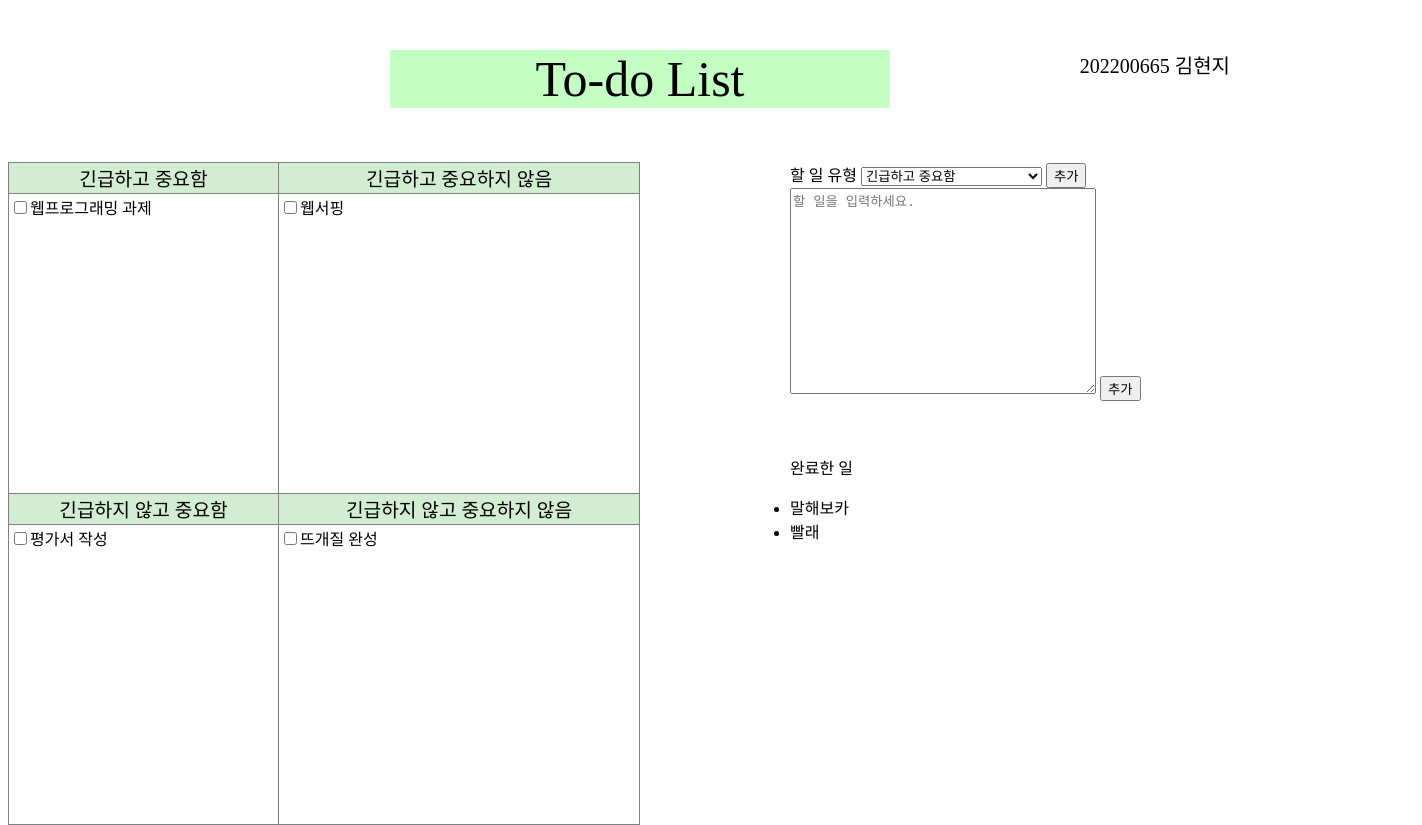
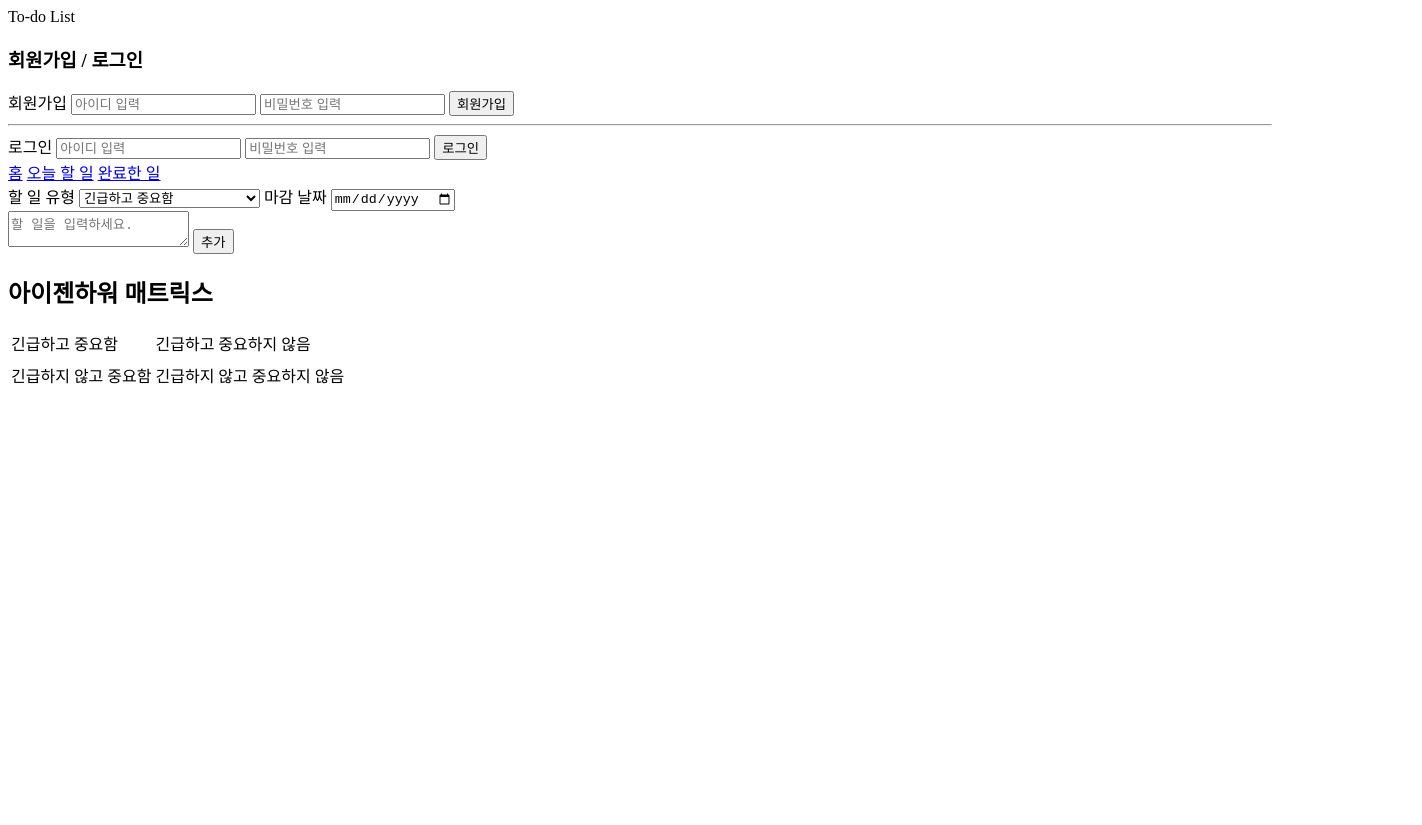
Before and after one commit to rlaguswl396/rlaguswl396.github.io, a plain HTML site: page index.html in a window 1280 px wide. Shown: the whole page, 1422 px wide, since content can reach past the window. After the commit the page ends 800 px from the top, so only its background shows below. Drawn offline with Linux system fonts and the light colour scheme.

Commit message:
index.html

```diff
--- a/index.html
+++ b/index.html
@@ -4,119 +4,72 @@
     <meta charset="UTF-8">
     <meta name="viewport" content="width=device-width, initial-scale=1.0">
     <title>To-do List</title>
-    <style>
-        table{
-            width: 50%;
-            border-collapse: collapse;
-            float: left;
-        }
-        td{
-            vertical-align: top;
-        }
-        textarea{
-            width: 300px;
-            height: 200px;
-            size
-        }
-        .table_head{
-            text-align: center;
-            font-size: larger;
-            background-color: rgb(210, 237, 210);
-        }
-        #header{
-            font-size: 50px;
-            margin:0 auto;
-            text-align: center;
-            margin-top: 50px;
-            background-color: rgb(195, 255, 195);
-            width: 500px;
-
-        }
-        #name{
-            position: fixed;
-            right: 50px;
-            top: 50px;
-            font-size: 20px;
-        }
-        #add, #done{
-            position: relative;
-            left: 150px;
-        }
-    </style>
 </head>
 <body>
     <div id="header">To-do List</div>
-    <div id="name">202200665 김현지</div>
-    <br><br><br>
-    <table border="1">
-        <tr class="table_head"><td>긴급하고 중요함</td><td>긴급하고 중요하지 않음</td></tr>
-        <tr style="height: 300px;"><td>
-                <input type="checkbox">웹프로그래밍 과제
-            </td>
-            <td>
-                <input type="checkbox">웹서핑
-            </td>
-        </tr>
-        <tr class="table_head"><td>긴급하지 않고 중요함</td><td>긴급하지 않고 중요하지 않음</td></tr>
-        <tr style="height: 300px;"><td>
-                <input type="checkbox">평가서 작성
-            </td>
-            <td>
-                <input type="checkbox">뜨개질 완성
-            </td>
-        </tr>
-    </table>
-    <div id="add">
-        <form id="todoForm">
-            <label for="type">할 일 유형</label>
-            <select name="todo_type" id="todo_type">
-              <option value="1">긴급하고 중요함</option>
-              <option value="2">긴급하고 중요하지 않음</option>
-              <option value="3">긴급하고 중요하지 않음</option>
-              <option value="4">긴급하지 않고 중요하지 않음</option>
-            </select>
-            <input type="submit" value="추가" />
+
+    <div id="sidebar">
+        <h3>회원가입 / 로그인</h3>
+        <form id="signupForm">
+            <label for="signup_username">회원가입</label>
+            <input type="text" id="signup_username" placeholder="아이디 입력" required>
+            <input type="password" id="signup_password" placeholder="비밀번호 입력" required>
+            <button type="button" onclick="signup()">회원가입</button>
         </form>
-        <textarea name="할 일 입력" id="add_todo" placeholder="할 일을 입력하세요."></textarea>
-        <button type="button" id="addButton">추가</button>
+        <hr>
+        <form id="loginForm">
+            <label for="login_username">로그인</label>
+            <input type="text" id="login_username" placeholder="아이디 입력" required>
+            <input type="password" id="login_password" placeholder="비밀번호 입력" required>
+            <button type="button" onclick="login()">로그인</button>
+        </form>
     </div>
-    <br><br><br>
-    <div id="done">
-        완료한 일
-        <ul>
-            <li>말해보카</li>
-            <li>빨래</li>
-        </ul>
+
+    <div id="content">
+        <nav>
+            <a href="#" data-section="home" onclick="showSection('home')">홈</a>
+            <a href="#" data-section="today" onclick="showSection('today')">오늘 할 일</a>
+            <a href="#" data-section="done" onclick="showSection('done')">완료한 일</a>
+        </nav>
+
+        <div id="home" class="section">
+            <div id="add">
+                <form id="todoForm">
+                    <div class="form-row">
+                        <label for="todo_type">할 일 유형</label>
+                        <select name="todo_type" id="todo_type">
+                            <option value="urgent-important">긴급하고 중요함</option>
+                            <option value="urgent-not-important">긴급하고 중요하지 않음</option>
+                            <option value="not-urgent-important">긴급하지 않고 중요함</option>
+                            <option value="not-urgent-not-important">긴급하지 않고 중요하지 않음</option>
+                        </select>
+                        <label for="due_date">마감 날짜</label>
+                        <input type="date" id="due_date">
+                    </div>
+                    <textarea name="add_todo" id="add_todo" placeholder="할 일을 입력하세요."></textarea>
+                    <button type="button" id="addButton">추가</button>
+                </form>
+            </div>
+            <h2>아이젠하워 매트릭스</h2>
+            <table>
+                <tr class="table_head">
+                    <td>긴급하고 중요함</td>
+                    <td>긴급하고 중요하지 않음</td>
+                </tr>
+                <tr>
+                    <td id="urgent-important"></td>
+                    <td id="urgent-not-important"></td>
+                </tr>
+                <tr class="table_head">
+                    <td>긴급하지 않고 중요함</td>
+                    <td>긴급하지 않고 중요하지 않음</td>
+                </tr>
+                <tr>
+                    <td id="not-urgent-important"></td>
+                    <td id="not-urgent-not-important"></td>
+                </tr>
+            </table>
+        </div>
     </div>
-    <script>
-        document.getElementById('addButton').addEventListener('click', function() {
-            const todoText = document.getElementById('add_todo').value;
-            const todoType = document.getElementById('todo_type').value;
-
-            if (todoText.trim() === '' {
-                alert('할 일을 입력하세요.');
-                return
-            }
-
-            const targetCell = document.getElementById(todoType);
-            const todoItem = document.createElement('div');
-
-            const checkbox = document.createElement('input');
-            checkbox.type = 'checkbox';
-            checkbox.addEventListener('change', function() {
-                if (this.checked) {
-                    const doneList = document.getElementById('doneList');
-                    const doneItem = document.createElement('li');
-                    doneItem.textContent = todoText;
-                    doneList.appendChild(doneItem);
-                    targetCell.removeChild(todoItem);
-                }
-            });
-            todoItem.appendChild(checkbox);
-            todoItem.appendChild(document.createTextNode('${todoText}'));
-            targetCell.appendChild(todoItem);
-            document.getElementById('add_todo').value = '';
-        });
-    </script>
 </body>
 </html>
```
